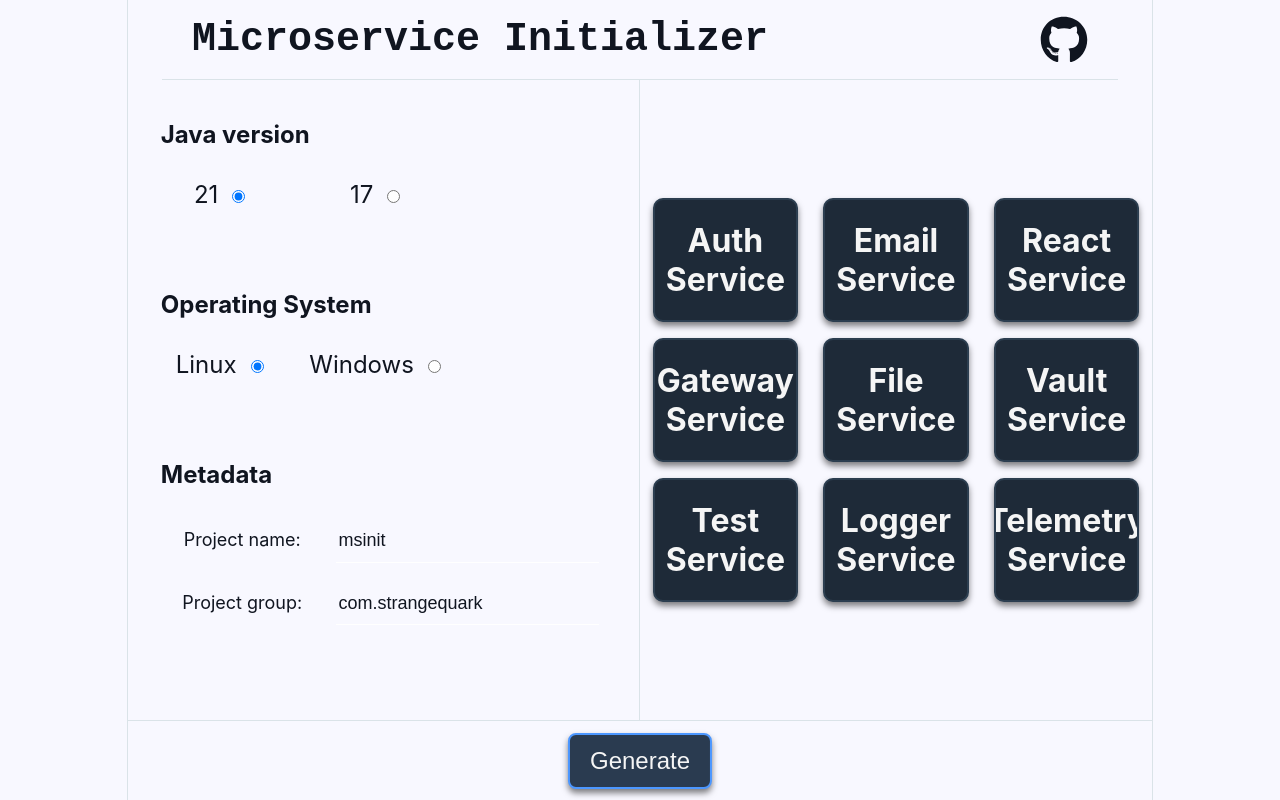
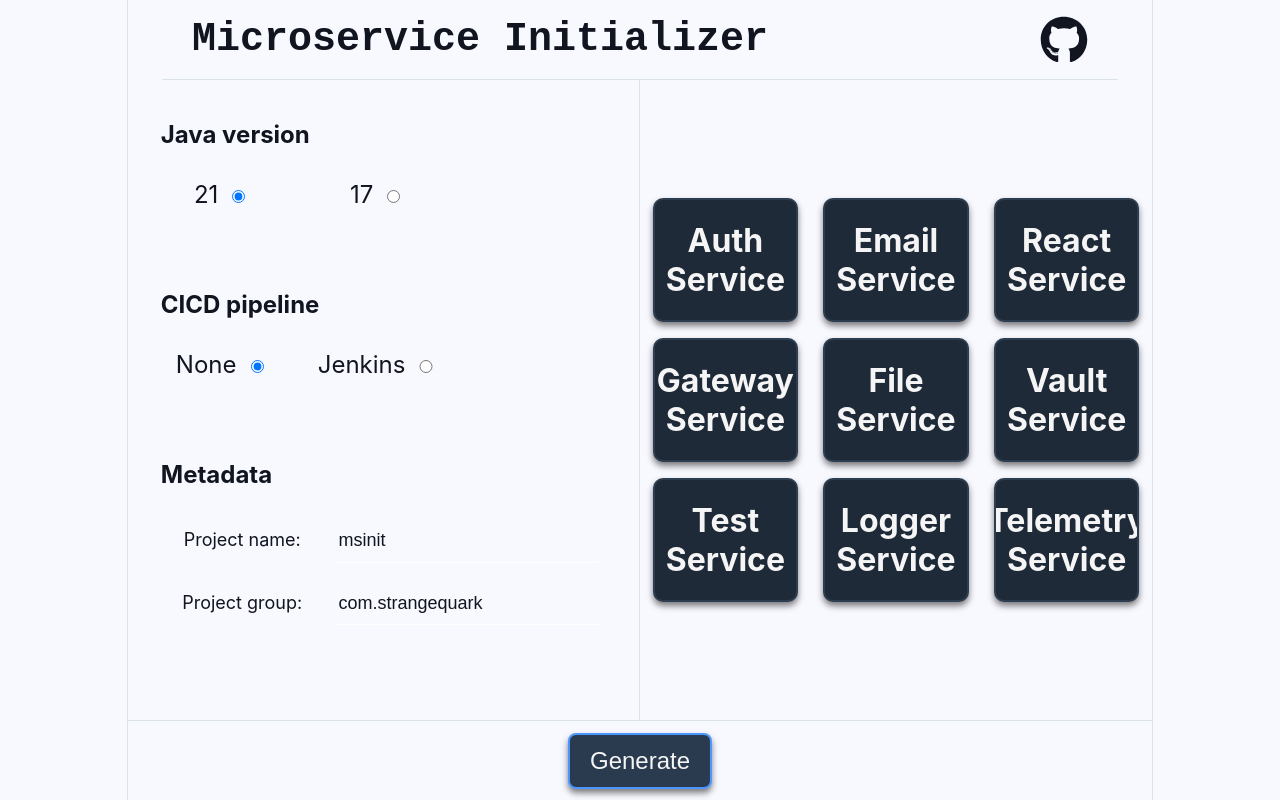
Before and after one commit to StrangeQuark/msinit-frontend, a React (Vite) app: page / in a window 1280 px wide. Built offline with nearby package versions, Linux system fonts and the light colour scheme.

Commit message:
Allow user to select Jenkins CICD instead of operating system

```diff
--- a/src/components/ConfigurationContainer.jsx
+++ b/src/components/ConfigurationContainer.jsx
@@ -33,14 +33,27 @@ const ConfigurationContainer = ({projectUtil}) => {
             </div>
 
             <div id="middle-config-div" className="middleConfigDiv">
-              <h2>Operating System</h2>
+              <h2>CICD pipeline</h2>
+
+              <label>
+                  None<input type="radio" name="CICD" value="none" onChange={(e) => projectUtil.setCICD(e.target.value)} checked={projectUtil.CICD === 'none'} />
+              </label>
+              <label>
+                  Jenkins<input type="radio" name="CICD" value="jenkins" onChange={(e) => projectUtil.setCICD(e.target.value)} checked={projectUtil.CICD === 'jenkins'}/>
+              </label>
+              {/* <label>
+                  Github Actions<input type="radio" name="CICD" value="githubactions" onChange={(e) => projectUtil.setCICD(e.target.value)} checked={projectUtil.CICD === 'githubactions'}/>
+              </label> */}
+
+
+              {/* <h2>Operating System</h2>
 
               <label>
                   Linux<input type="radio" name="OS" value="linux" onChange={(e) => projectUtil.setOS(e.target.value)} checked={projectUtil.OS === 'linux'} />
               </label>
               <label>
                   Windows<input type="radio" name="OS" value="windows" onChange={(e) => projectUtil.setOS(e.target.value)} checked={projectUtil.OS === 'windows'}/>
-              </label>
+              </label> */}
             </div>
 
             <div id="bottom-config-div" className="bottomConfigDiv">
--- a/src/pages/Home.jsx
+++ b/src/pages/Home.jsx
@@ -9,6 +9,7 @@ const Home = () => {
     const[projectGroup, setProjectGroup] = useState("com.strangequark")
     const[javaVersion, setJavaVersion] = useState('21')
     const[OS, setOS] = useState('linux')
+    const[CICD, setCICD] = useState('none')
     const[items, setItems] = useState([
         { name: "Auth Service", isSelected: false, repo: "authservice", branch: "main" },
         { name: "Email Service", isSelected: false, repo: "emailservice", branch: "main" },
@@ -36,7 +37,9 @@ const Home = () => {
         javaVersion,
         setJavaVersion,
         OS,
-        setOS
+        setOS,
+        CICD,
+        setCICD
     }
 
     const generate = async () => {
@@ -57,7 +60,7 @@ const Home = () => {
                 headers: {
                     'Content-Type': 'application/json'
                 },
-                body: JSON.stringify({ repositories, projectGroup, javaVersion, OS })
+                body: JSON.stringify({ repositories, projectGroup, javaVersion, OS, CICD })
             });
 
             if (!response.ok) {
```
